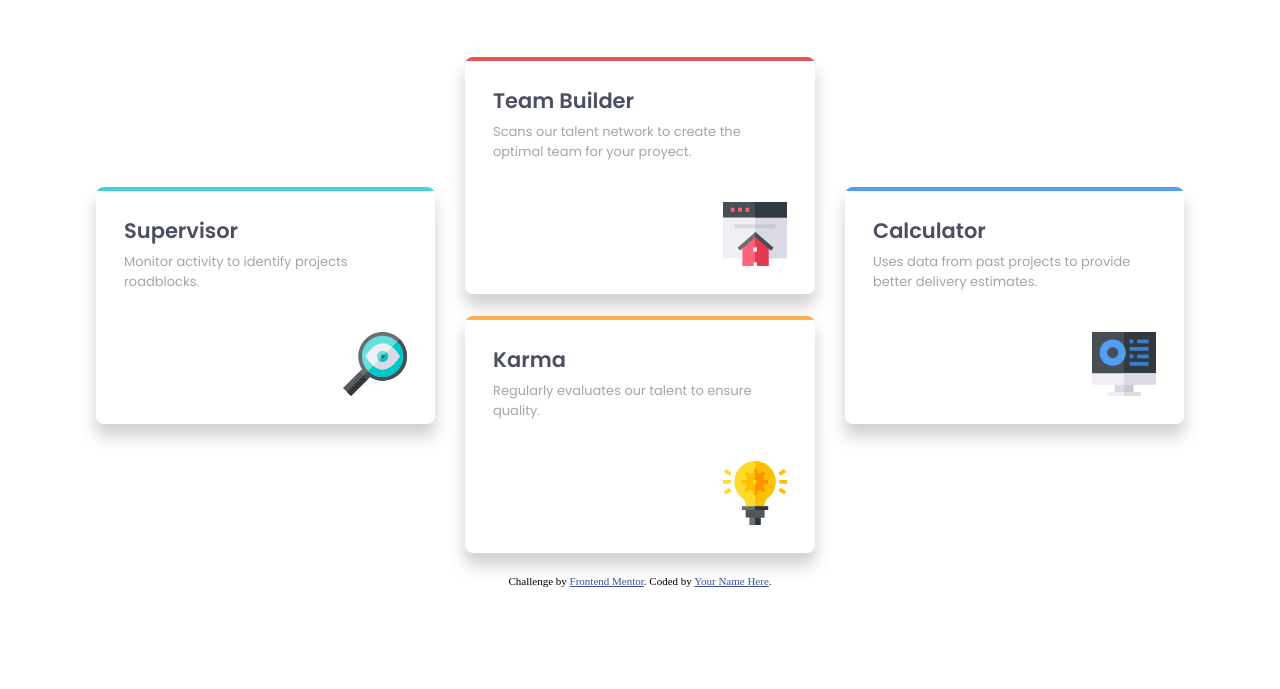
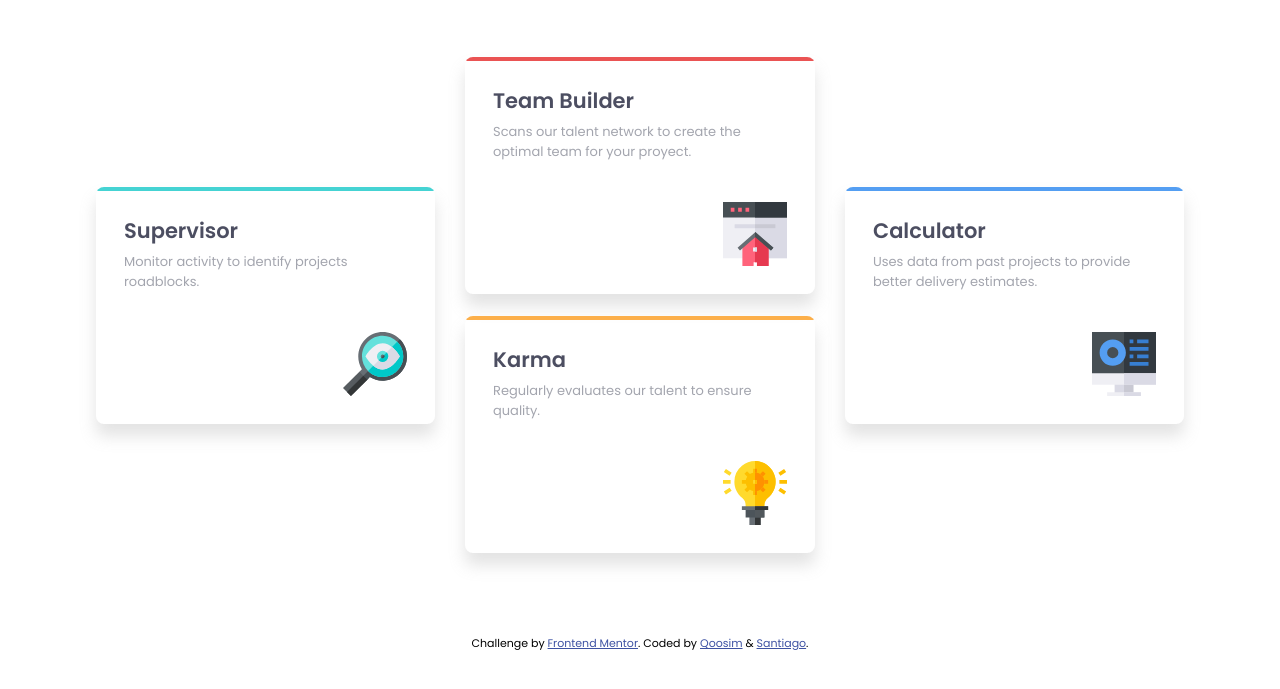
Before and after one commit to SantiagoGuerra/four-card-feature-section, a plain HTML site: page index.html in a window 1280 px wide. Shown: the part 231-920 px from the top of the page. Before the commit the page ends 818 px from the top, so only its background shows below. Drawn offline with Linux system fonts and the light colour scheme.

Commit message:
FOOTER added footer

```diff
--- a/css/style.css
+++ b/css/style.css
@@ -70,11 +70,16 @@
 
 .card {
   border-radius: 8px;
-  box-shadow: 0px 12px 16px rgba(95, 95, 95, 0.3);
+  box-shadow: 0px 12px 16px rgba(163, 163, 163, 0.3);
   margin-bottom: 22px;
   padding: 28px;
   position: relative;
   overflow: hidden;
+  transition: .3s box-shadow ease-in-out;
+}
+
+.card:hover {
+  box-shadow: 0px 16px 20px rgba(102, 102, 102, 0.3);
 }
 
 .line::before {
@@ -120,6 +125,10 @@
     margin-top: 40px;
 }
 
+.footer {
+  padding: 60px;
+}
+
 @media screen and (min-width: 1010px) {
   .header {
     max-width: 500px;
--- a/index.html
+++ b/index.html
@@ -9,12 +9,13 @@
   <title>Frontend Mentor | Four card feature section</title>
 
   <!-- Feel free to remove these styles or customise in your own stylesheet 👍 -->
+
+  <link href="https://fonts.googleapis.com/css?family=Poppins:200,400,600&display=swap" rel="stylesheet">
+  <link rel="stylesheet" href="css/style.css">
   <style>
-    .attribution { font-size: 11px; text-align: center; }
+    .attribution { font-size: 11px; text-align: center; font-family: var(--font-family); }
     .attribution a { color: hsl(228, 45%, 44%); }
   </style>
-  <link href="https://fonts.googleapis.com/css?family=Poppins:200,400,600&display=swap" rel="stylesheet">
-  <link rel="stylesheet" href="css/style.css">
 </head>
 <body>
   <main class="container">
@@ -56,10 +57,10 @@
   </main>
 
 
-  <footer>
+  <footer class="footer">
     <p class="attribution">
       Challenge by <a href="https://www.frontendmentor.io?ref=challenge" target="_blank">Frontend Mentor</a>.
-      Coded by <a href="#">Your Name Here</a>.
+      Coded by <a href="https://github.com/Qoosim">Qoosim</a> & <a href="https://github.com/SantiagoGuerra">Santiago</a>.
     </p>
   </footer>
 </body>
```
